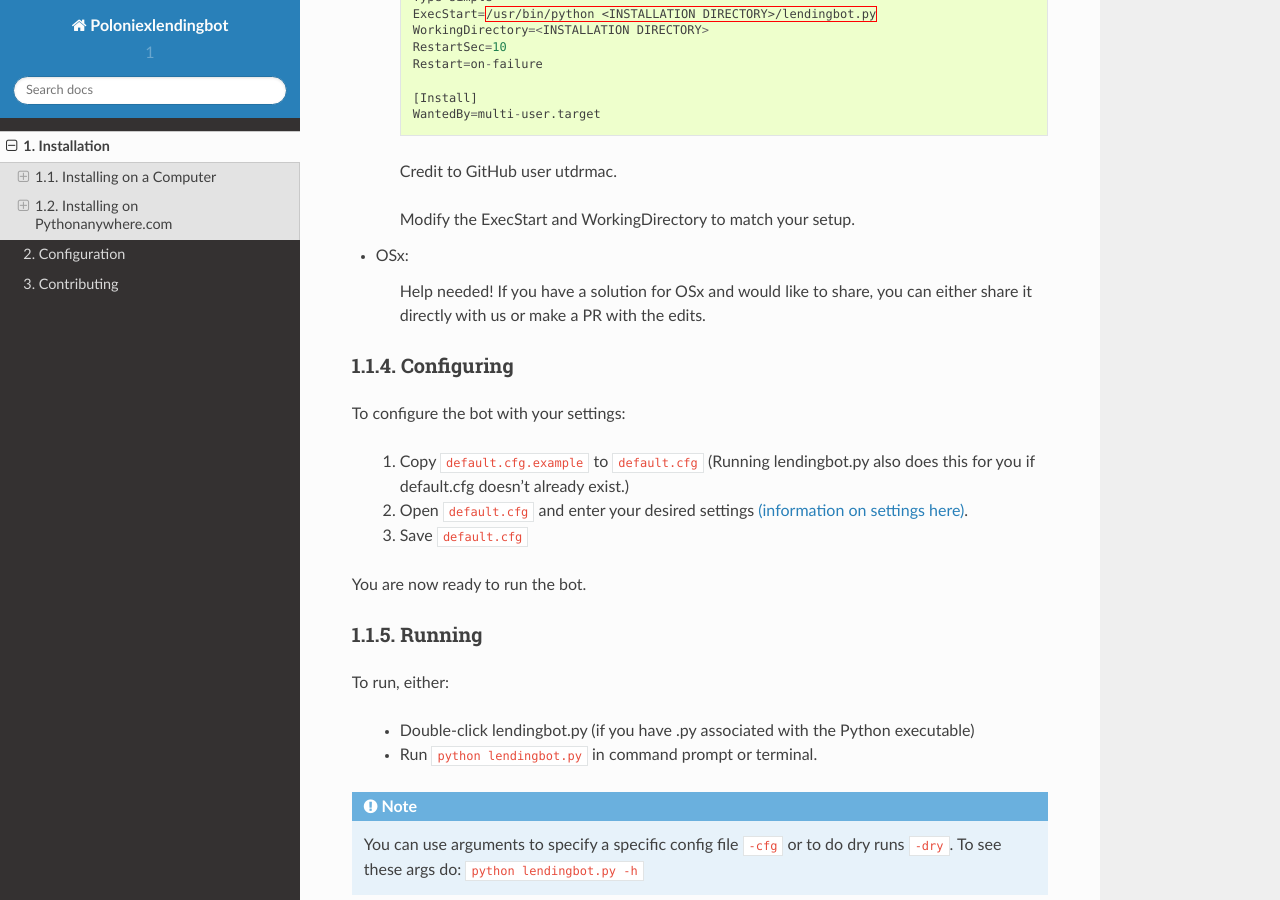
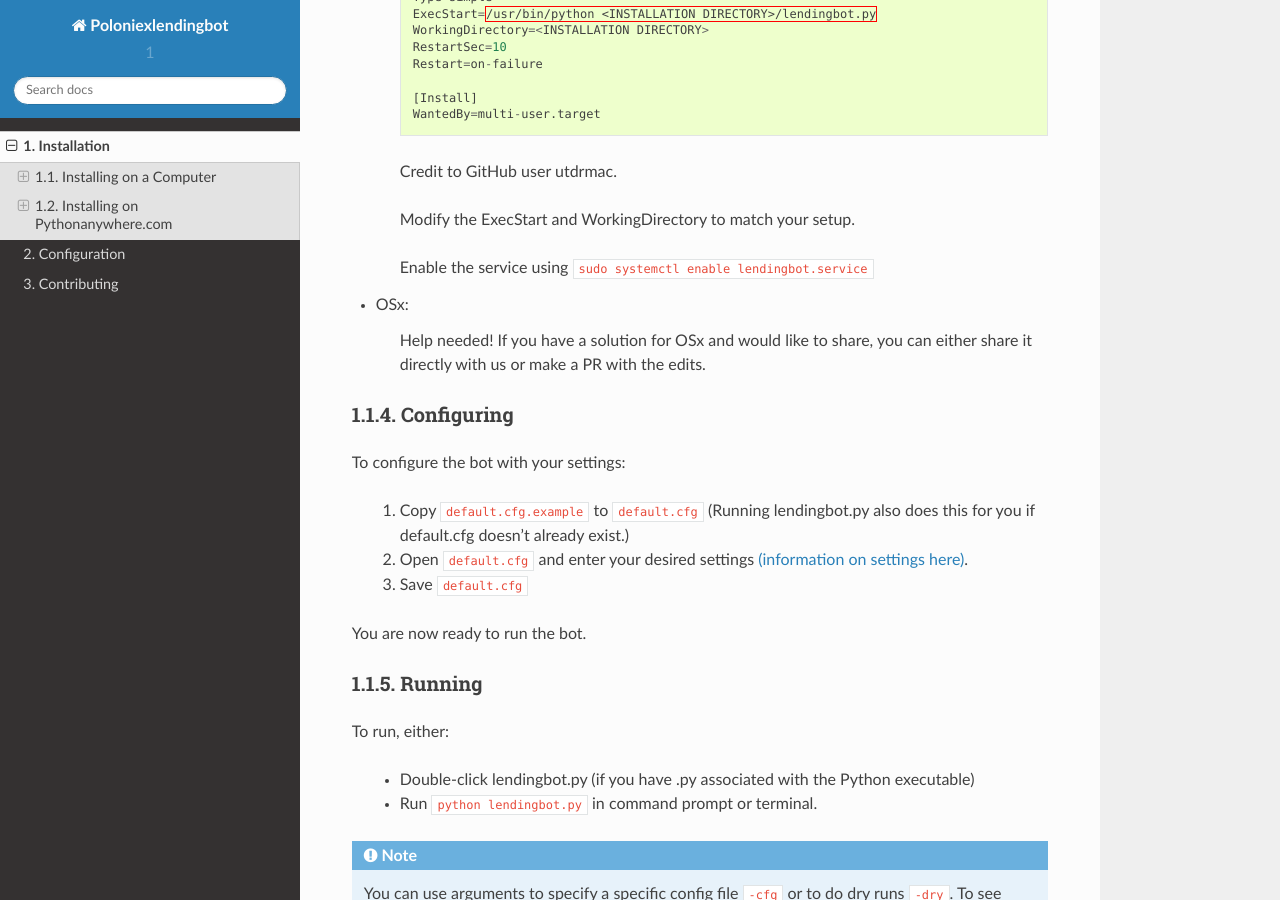
Before and after one commit to BitBotFactory/MikaLendingBot, a Sphinx documentation site: the page built from docs/installation.rst, in a window 1280 px wide and 900 px high, scrolled down 1140 px. Built offline with Sphinx 7.4.7 and the Read the Docs theme 2.0.0, drawn with Linux system fonts in a browser that asks for light colours.

Commit message:
Update installation.rst
The service must be enabled so the bot will start at boot.

```diff
--- a/docs/installation.rst
+++ b/docs/installation.rst
@@ -57,6 +57,8 @@
     Credit to GitHub user utdrmac.
 
     Modify the ExecStart and WorkingDirectory to match your setup.
+
+    Enable the service using ``sudo systemctl enable lendingbot.service``
 
 * OSx:
 
```
